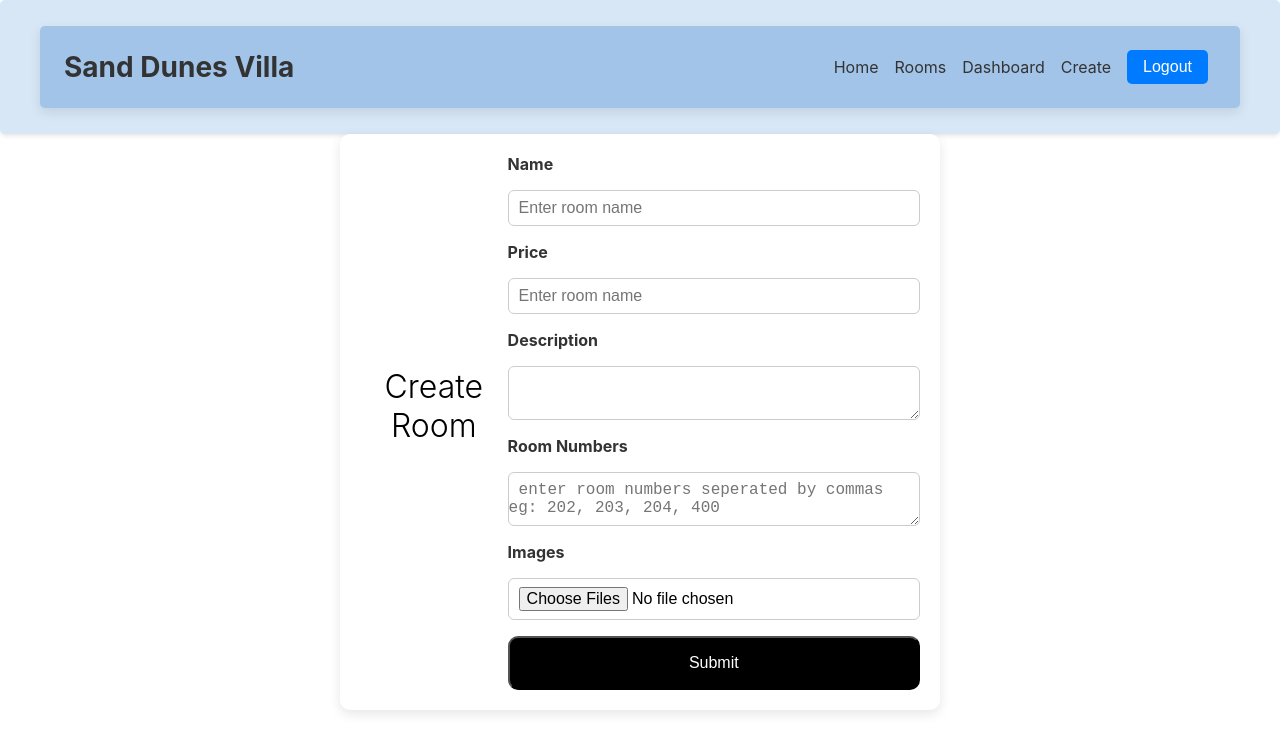
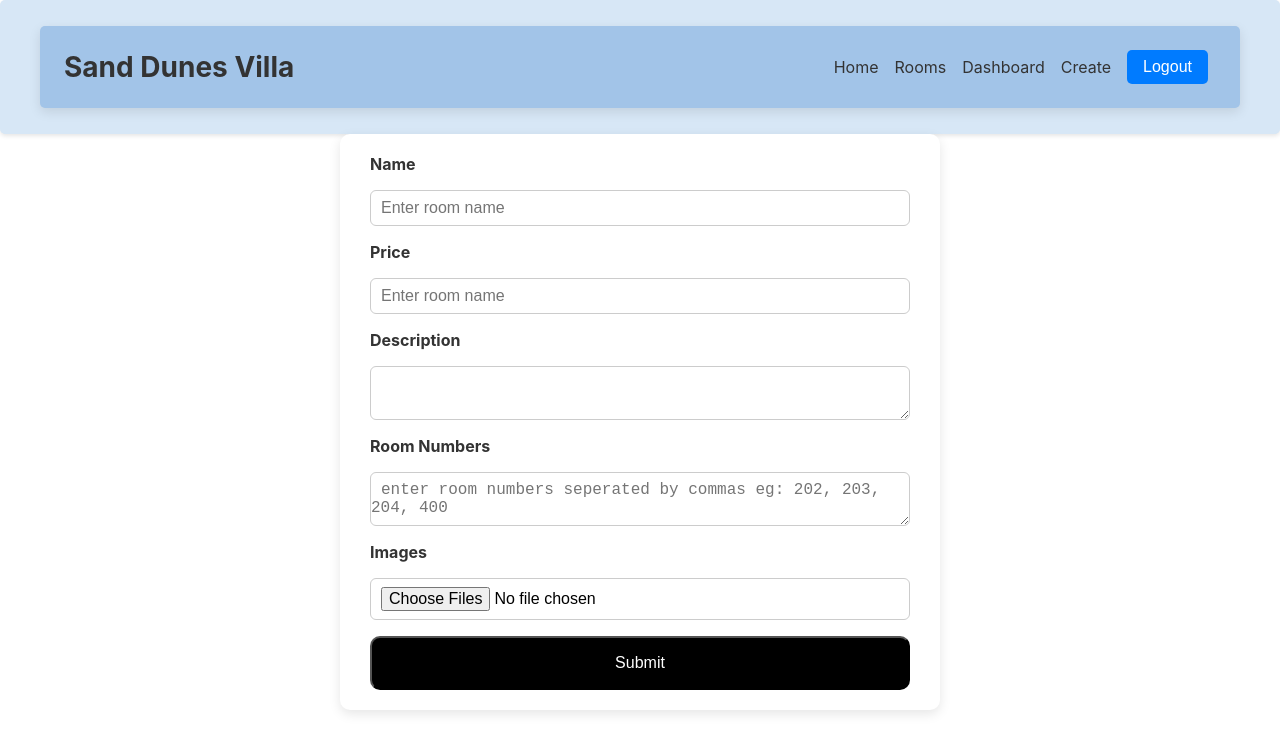
Before and after one commit to Suegathh/bookings-admin, a React (Create React App) app: page /rooms/create in a window 1280 px wide. Shown: the top 752 px of the page. Built offline with nearby package versions, Linux system fonts and the light colour scheme; sample sign-in values are in the browser's storage.

Commit message:
minor changes

```diff
--- a/src/pages/CreateRoom.jsx
+++ b/src/pages/CreateRoom.jsx
@@ -94,7 +94,6 @@ const CreateRoom = () => {
 
     return (
       <div className="container">
-        <h1 className="heading center">Create Room</h1>
 
         <div className="form-wrapper">
           <form onSubmit={handleSubmit}>
--- a/src/pages/Dashboard.jsx
+++ b/src/pages/Dashboard.jsx
@@ -59,8 +59,6 @@ const Dashboard = () => {
       </header>
 
       <section className="bookings-section">
-        <h2>Recent Bookings</h2>
-
         {isLoading && <p>Loading bookings...</p>}
         {isError && <p className="error-text">Error: {bookingMessage || "Failed to load bookings"}</p>}
 
--- a/src/pages/EditRoom.jsx
+++ b/src/pages/EditRoom.jsx
@@ -109,8 +109,6 @@ const EditRoom = () => {
 
   return (
     <div className="container">
-      <h2 className="text-center text-xl font-bold mb-4">Edit Room</h2>
-
       {loading ? (
         <p className="text-center">Loading room details...</p>
       ) : error ? (
```
